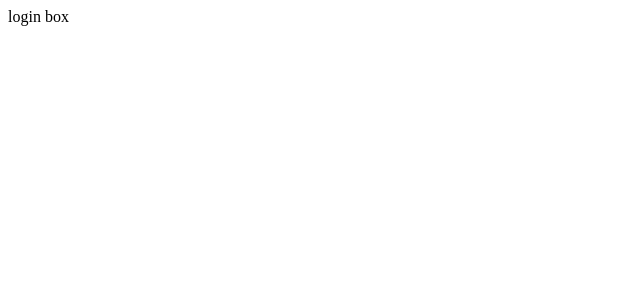
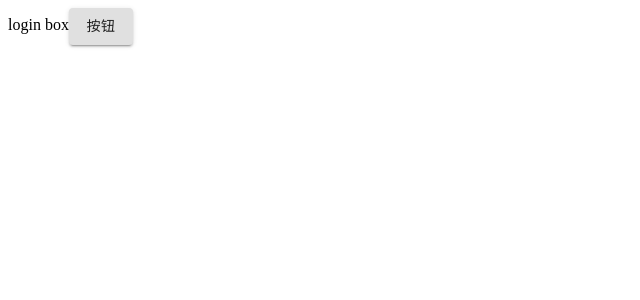
Before and after one commit to ChenDvorak/WorkersWriters, a React (Create React App) app in the folder src/Web/ClientApp/: page /login in a window 1280 px wide. Shown: the top 300 px of the page, without its empty margins (0-640 px from the left). Built offline with nearby package versions, Linux system fonts and the light colour scheme.

Commit message:
add router

```diff
--- a/src/Web/ClientApp/src/authentication/Login.js
+++ b/src/Web/ClientApp/src/authentication/Login.js
@@ -1,11 +1,14 @@
 import React, { Component } from 'react';
+import { Box, Button } from '@material-ui/core'
 
 export class Login extends Component {
     render() {
-        return (
-                <div>
-                    login box
-                </div>
+        return ( <div>
+            login box
+            <Box component='div' color='text.primary' clone>
+                <Button variant='contained'>按钮</Button>
+            </Box>
+            </div>
         );
     }
 }
--- a/src/Web/ClientApp/src/components/NavMenu.css
+++ b/src/Web/ClientApp/src/components/NavMenu.css
@@ -16,3 +16,7 @@ html {
 .box-shadow {
   box-shadow: 0 .25rem .75rem rgba(0, 0, 0, .05);
 }
+
+.activeRoute {
+  background-color: brown;
+}
--- a/src/Web/ClientApp/src/components/NavMenu.js
+++ b/src/Web/ClientApp/src/components/NavMenu.js
@@ -1,5 +1,5 @@
 import React, { Component } from 'react';
-import { Link } from 'react-router-dom';
+import { Link, NavLink } from 'react-router-dom';
 import './NavMenu.css';
 
 export class NavMenu extends Component {
@@ -27,13 +27,13 @@ export class NavMenu extends Component {
                 <p />
                 <ul>
                     <li>
-                        <Link to="/">Home</Link>
+                        <NavLink to="/">Home</NavLink>
                     </li>
                     <li>
-                        <Link to="/counter">Counter</Link>
+                        <NavLink to="/counter" activeClassName='activeRoute'>Counter</NavLink>
                     </li>
                     <li>
-                        <Link to="/fetch-data">Fetch data</Link>
+                        <NavLink to="/fetch-data" activeClassName='activeRoute'>Fetch data</NavLink>
                     </li>
                 </ul>
                 <Link to='/login'>Login</Link>
```
